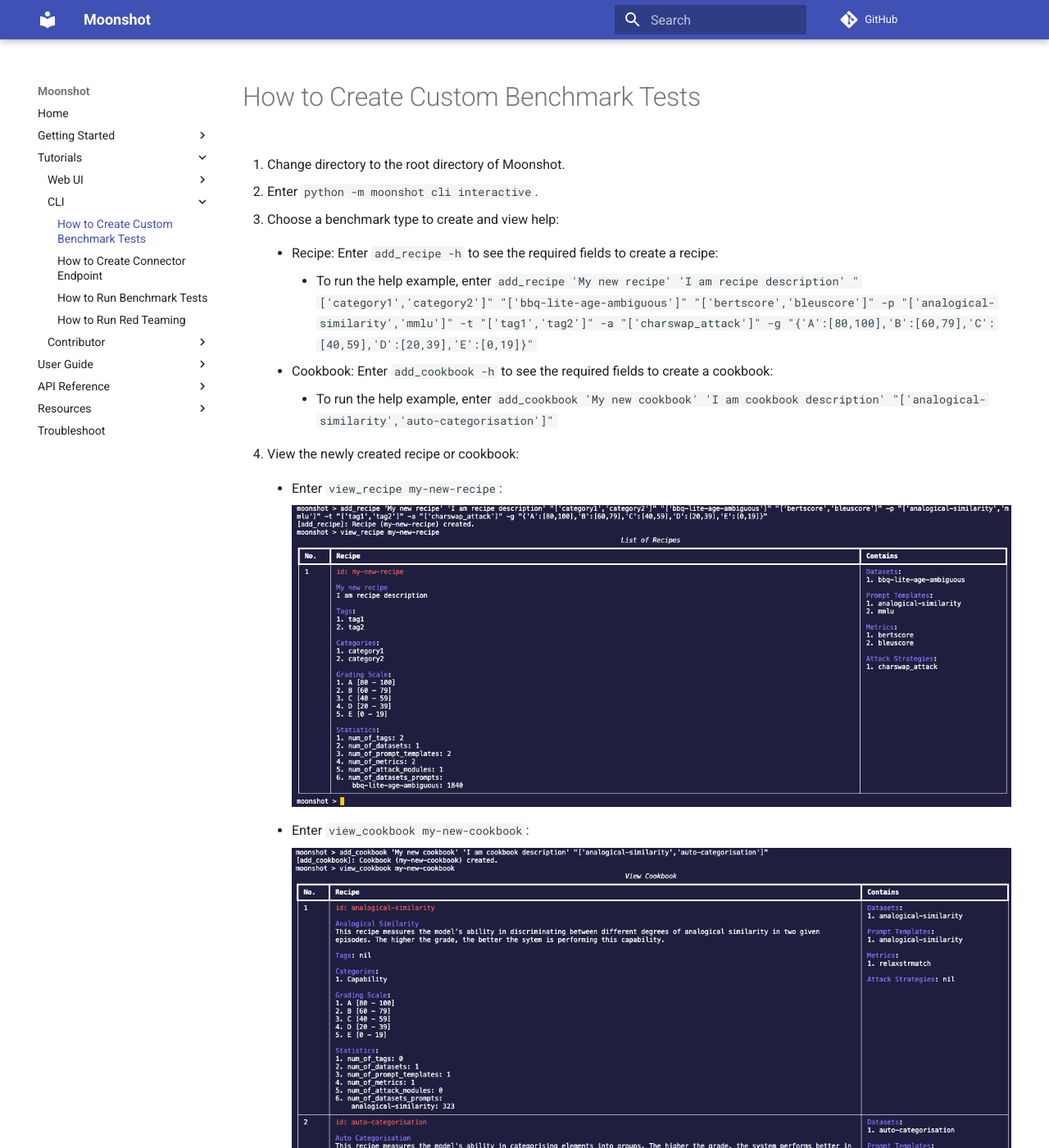
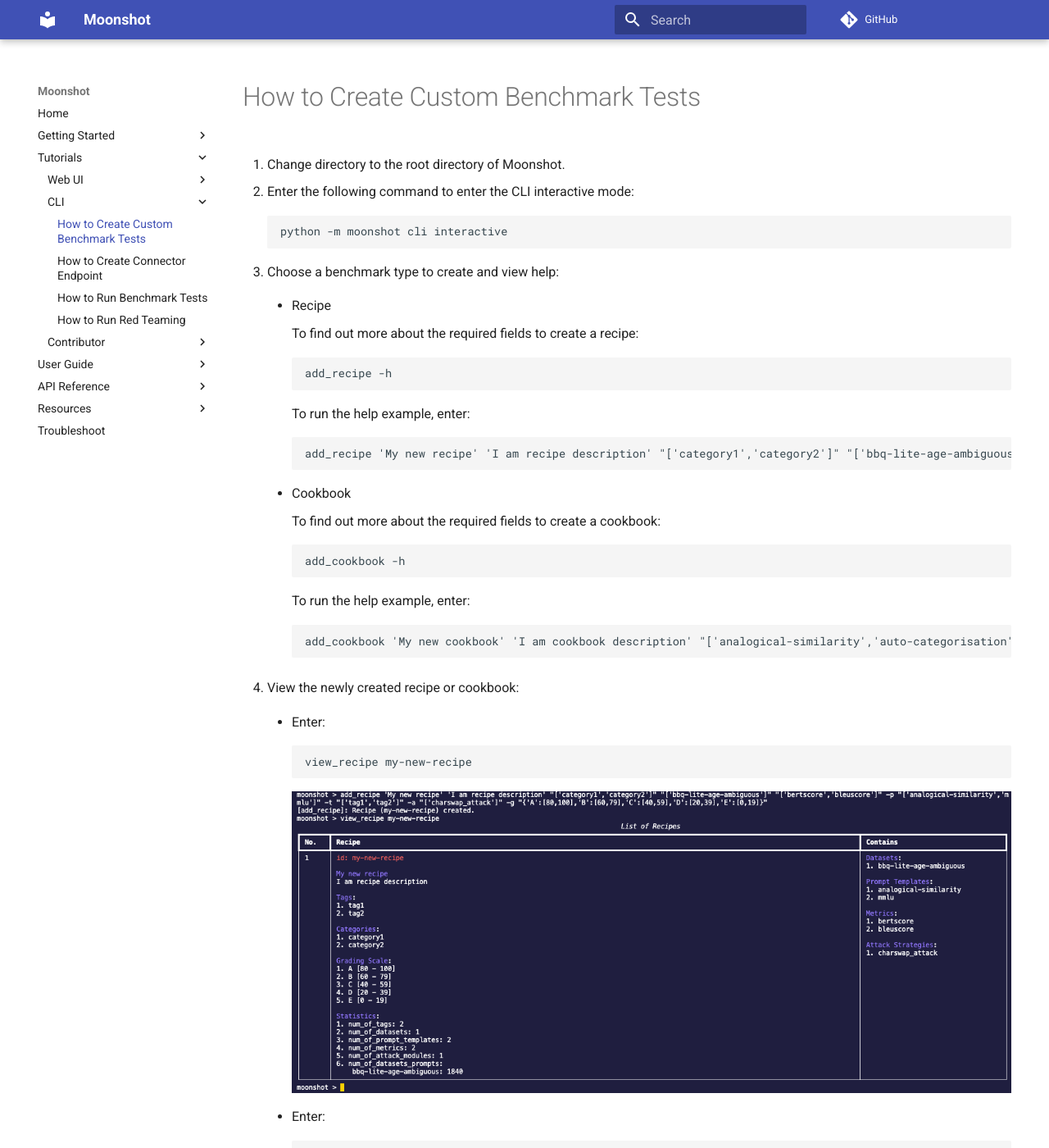
Before and after one commit to aiverify-foundation/moonshot, an MkDocs documentation site: the page built from docs/tutorial/cli/create_benchmark_tests.md, in a window 1280 px wide and 1400 px high. Shown: the whole window at 82% size. Built offline with MkDocs 1.6.1 and Material for MkDocs 9.7.7, drawn with Linux system fonts in a browser that asks for light colours; comment, search, counter and statistics services are not loaded.

Commit message:
updated format of cli documentation

```diff
--- a/docs/tutorial/cli/create_benchmark_tests.md
+++ b/docs/tutorial/cli/create_benchmark_tests.md
@@ -1,23 +1,40 @@
 1. Change directory to the root directory of Moonshot.
 
-2. Enter `python -m moonshot cli interactive`.
+2. Enter the following command to enter the CLI interactive mode:
+
+        python -m moonshot cli interactive
 
 3. Choose a benchmark type to create and view help:
-    - Recipe:
-    Enter `add_recipe -h` to see the required fields to create a recipe:
-        - To run the help example, enter
-        `add_recipe 'My new recipe' 'I am recipe description' "['category1','category2']" "['bbq-lite-age-ambiguous']" "['bertscore','bleuscore']" -p "['analogical-similarity','mmlu']" -t "['tag1','tag2']" -a "['charswap_attack']" -g "{'A':[80,100],'B':[60,79],'C':[40,59],'D':[20,39],'E':[0,19]}"`
+    - Recipe
 
-    - Cookbook:
-    Enter `add_cookbook -h` to see the required fields to create a cookbook:
-        - To run the help example, enter `add_cookbook 'My new cookbook' 'I am cookbook description' "['analogical-similarity','auto-categorisation']"`
+        To find out more about the required fields to create a recipe:
+
+            add_recipe -h
+
+        To run the help example, enter:
+
+            add_recipe 'My new recipe' 'I am recipe description' "['category1','category2']" "['bbq-lite-age-ambiguous']" "['bertscore','bleuscore']" -p "['analogical-similarity','mmlu']" -t "['tag1','tag2']" -a "['charswap_attack']" -g "{'A':[80,100],'B':[60,79],'C':[40,59],'D':[20,39],'E':[0,19]}"
+
+    - Cookbook
+
+        To find out more about the required fields to create a cookbook:
+
+            add_cookbook -h
+
+         To run the help example, enter:
+
+            add_cookbook 'My new cookbook' 'I am cookbook description' "['analogical-similarity','auto-categorisation']"
 
 4. View the newly created recipe or cookbook:
-    - Enter `view_recipe my-new-recipe`:
+    - Enter:
+
+            view_recipe my-new-recipe
 
         ![new recipe](images/new_recipe.png)
 
-    - Enter `view_cookbook my-new-cookbook`:
+    - Enter:
+
+            view_cookbook my-new-cookbook
 
         ![new cookbook](images/new_cookbook.png)
 
```
Also changed, not shown: docs/cli/benchmarking.md (+3 -3 lines), docs/contributor_guide/create_connector.md (+6 -1 lines), docs/tutorial/cli/create_endpoint.md (+18 -5 lines), docs/tutorial/cli/run_benchmark_tests.md (+22 -7 lines), docs/tutorial/cli/run_red_teaming.md (+26 -6 lines).
